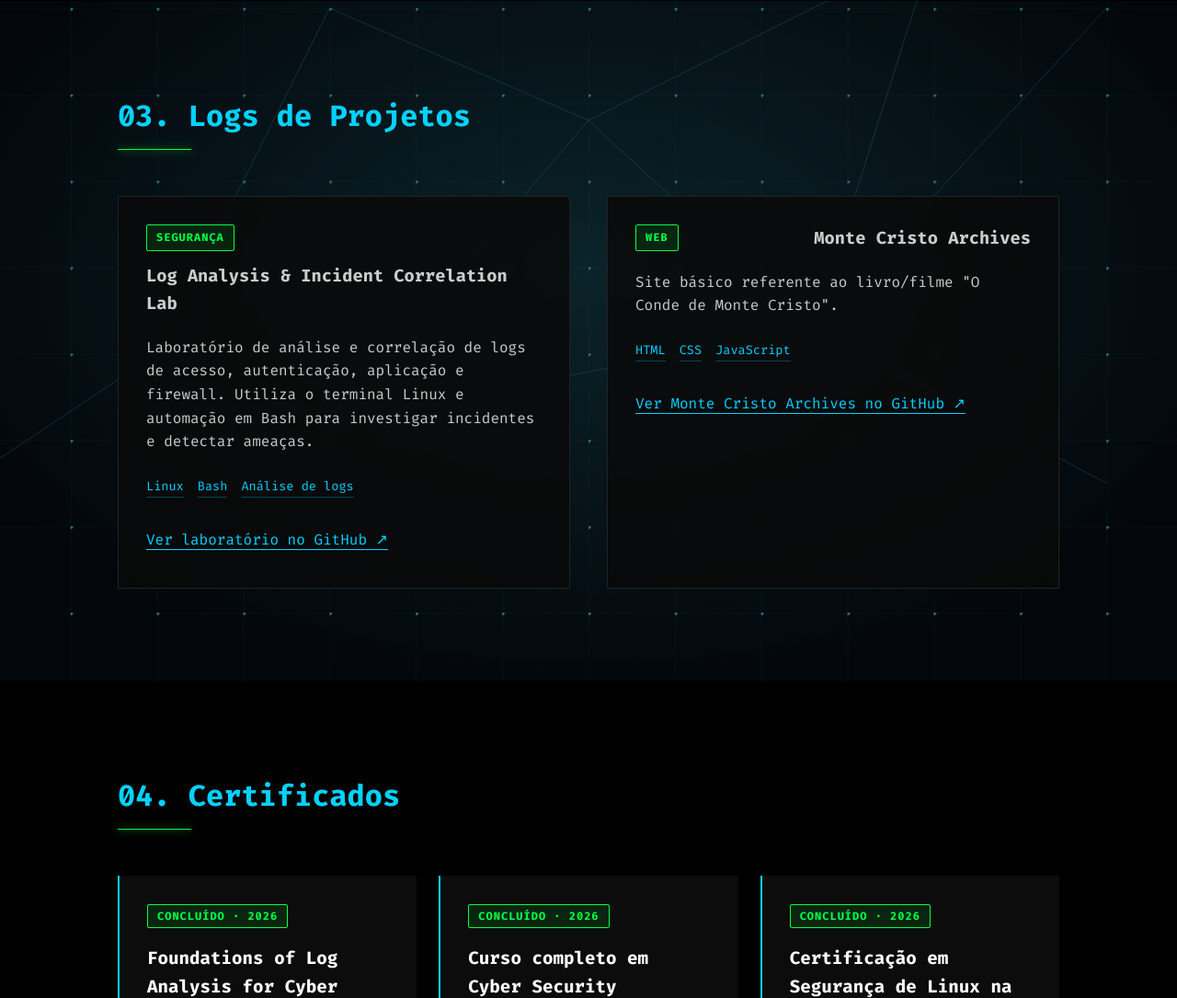
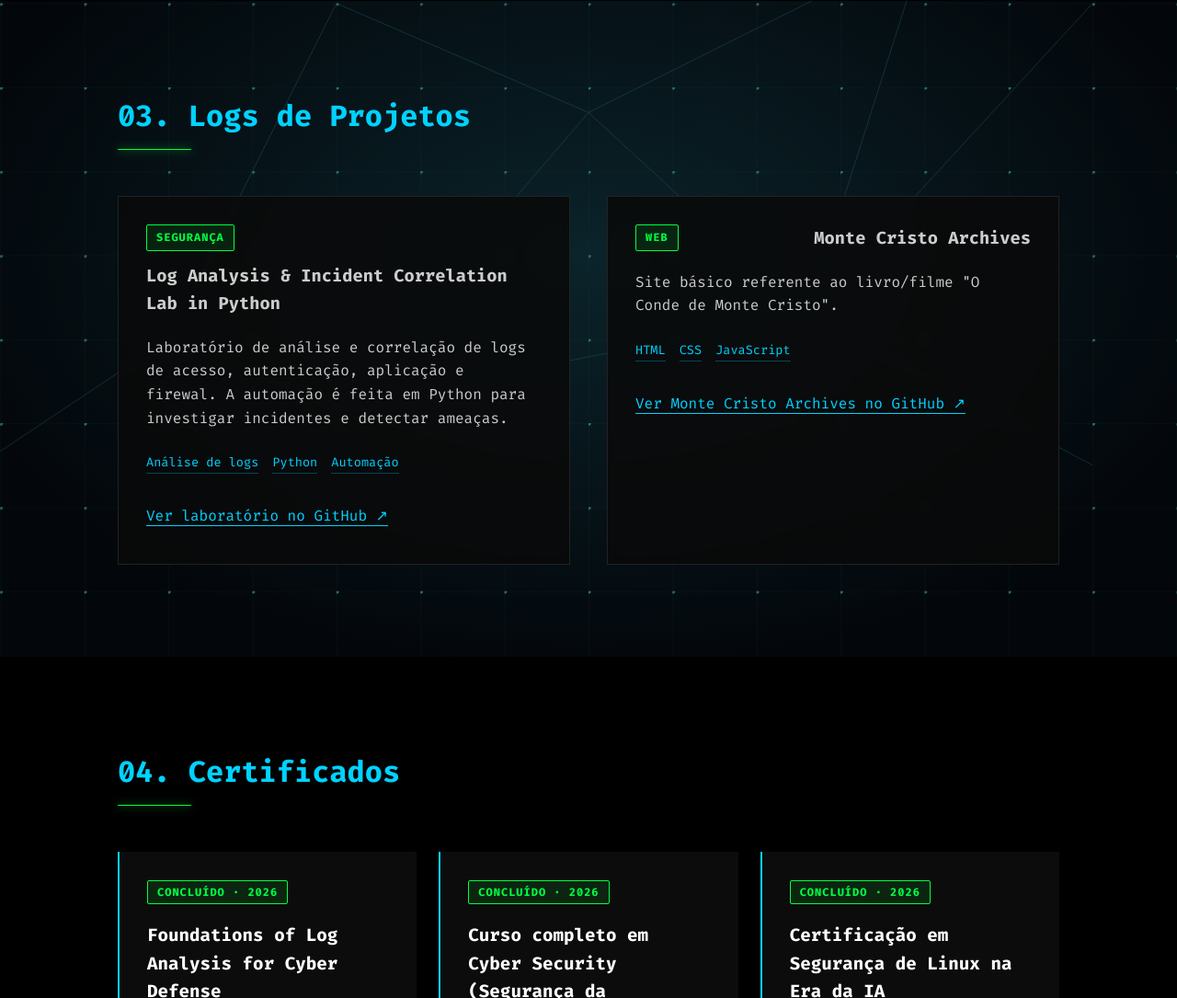
Before and after one commit to ianfalcao/Portifolio, a plain HTML site: page index.html in a window 1280 px wide. Shown: the part 2959-4044 px from the top of the page at 92% size. Drawn offline with Linux system fonts and the light colour scheme.

Commit message:
substituicao de projeto

```diff
--- a/index.html
+++ b/index.html
@@ -117,13 +117,13 @@
                 <article class="project-card">
                     <div class="project-header">
                         <span class="status-indicator safe">SEGURANÇA</span>
-                        <h3>Log Analysis & Incident Correlation Lab</h3>
+                        <h3>Log Analysis & Incident Correlation Lab in Python</h3>
                     </div>
-                    <p>Laboratório de análise e correlação de logs de acesso, autenticação, aplicação e firewall. Utiliza o terminal Linux e automação em Bash para investigar incidentes e detectar ameaças.</p>
+                    <p>Laboratório de análise e correlação de logs de acesso, autenticação, aplicação e firewal. A automação é feita em Python para investigar incidentes e detectar ameaças.</p>
                     <div class="tech-stack">
-                        <span>Linux</span><span>Bash</span><span>Análise de logs</span>
+                        <span>Análise de logs</span><span>Python</span><span>Automação</span>
                     </div>
-                    <a class="project-link" href="https://github.com/ianfalcao/Log-Analysis-Incident-Correlation-Lab" target="_blank" rel="noopener noreferrer">Ver laboratório no GitHub ↗</a>
+                    <a class="project-link" href="https://github.com/ianfalcao/Log-Analysis-Incident-Correlation-Lab-In-Python" target="_blank" rel="noopener noreferrer">Ver laboratório no GitHub ↗</a>
                 </article>
                 <article class="project-card">
                     <div class="project-header">
```
